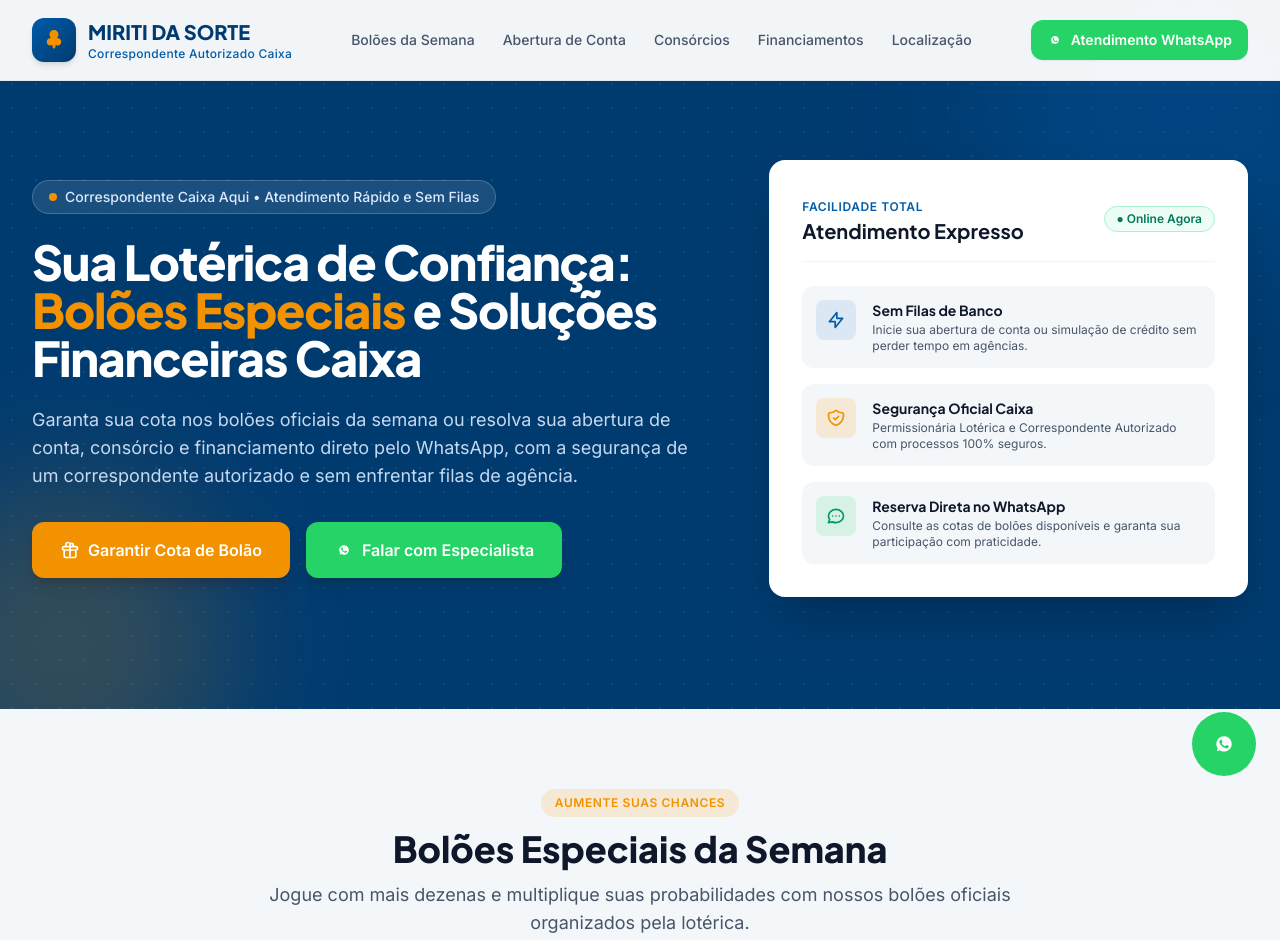
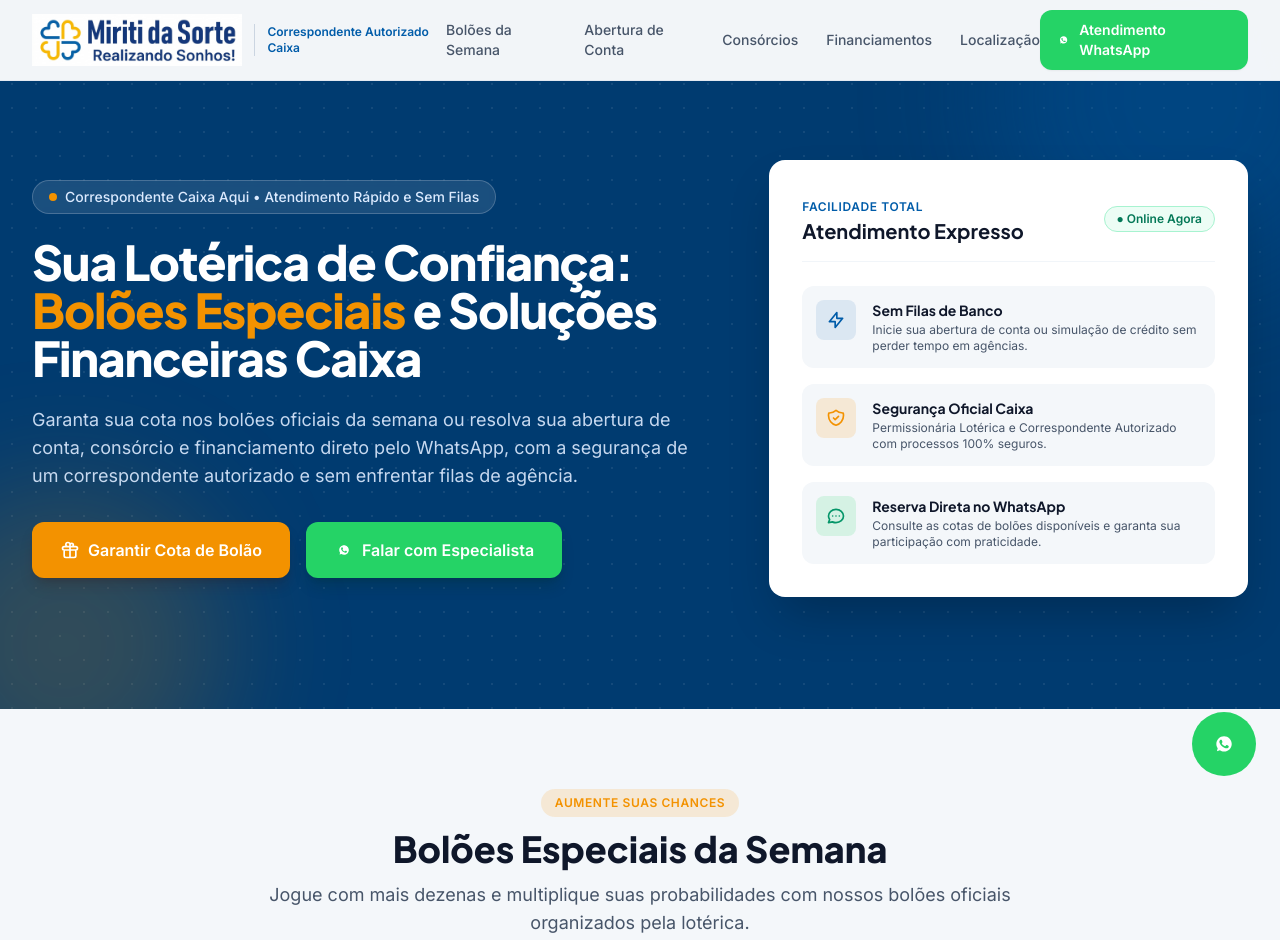
Before and after one commit to LOTMiriti/Site-LOT, a plain HTML site: page index.html in a window 1280 px wide. Shown: the top 940 px of the page. Drawn offline with nearby package versions, Linux system fonts and the light colour scheme.

Commit message:
Update index.html

```diff
--- a/index.html
+++ b/index.html
@@ -84,20 +84,11 @@
 
                 <!-- Logo Estilizado -->
                 <a href="#" class="flex items-center gap-3 group">
-                    <div class="w-11 h-11 rounded-xl bg-gradient-to-br from-caixa-blue to-caixa-dark flex items-center justify-center text-white shadow-md group-hover:scale-105 transition-transform">
-                        <!-- Ícone Trevo / Estrela Estilizada -->
-                        <svg class="w-6 h-6 text-caixa-orange" viewBox="0 0 24 24" fill="currentColor">
-                            <path d="M12 2C9.5 2 7.5 4 7.5 6.5C7.5 7.9 8.1 9.1 9.1 10C7.5 9.8 6 10.6 5.2 12C4.2 13.7 4.8 15.9 6.5 16.9C7.8 17.7 9.4 17.5 10.5 16.7C10.1 18.2 10.6 19.9 12 20.8C13.4 19.9 13.9 18.2 13.5 16.7C14.6 17.5 16.2 17.7 17.5 16.9C19.2 15.9 19.8 13.7 18.8 12C18 10.6 16.5 9.8 14.9 10C15.9 9.1 16.5 7.9 16.5 6.5C16.5 4 14.5 2 12 2Z"/>
-                        </svg>
-                    </div>
-                    <div>
-                        <span class="js-nome-loterica block font-heading font-extrabold text-lg sm:text-xl text-caixa-dark leading-tight">
-                            Lotérica Boa Sorte
-                        </span>
-                        <span class="block text-xs font-medium text-caixa-blue tracking-wide">
-                            Correspondente Autorizado Caixa
-                        </span>
-                    </div>
+                                        <img src="LOGO MIRITI DA SORTE.png" alt="Miriti da Sorte - Correspondente Autorizado Caixa" style="height: 52px; width: auto; object-fit: contain;">
+                    <span class="hidden sm:inline-block text-xs font-semibold text-caixa-blue border-l border-slate-300 pl-3">
+                        Correspondente Autorizado Caixa
+                    </span>
+
                 </a>
 
                 <!-- Navegação Desktop -->
```
